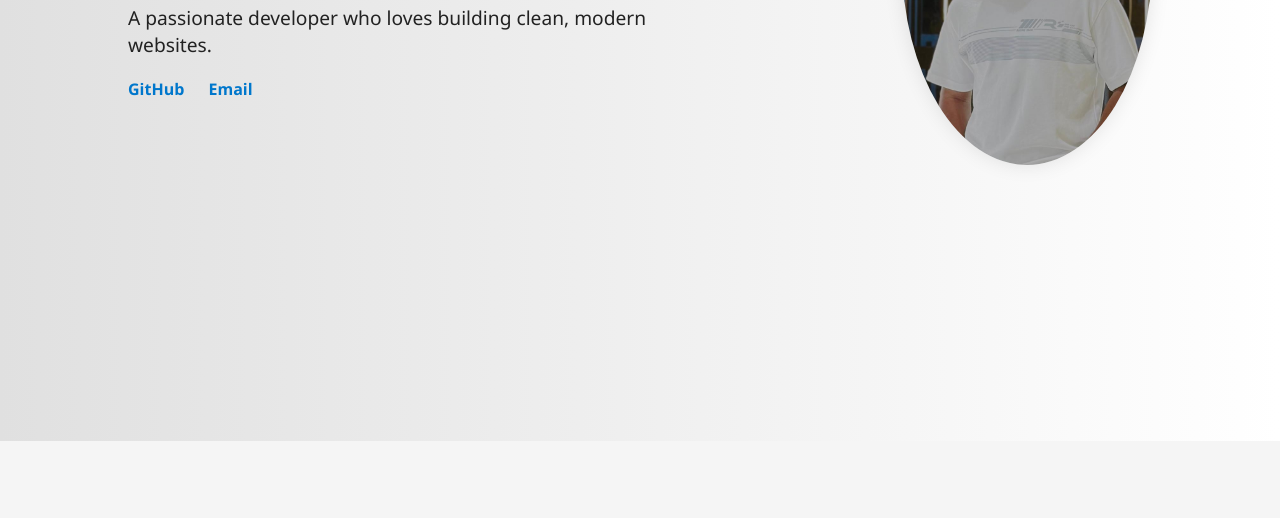
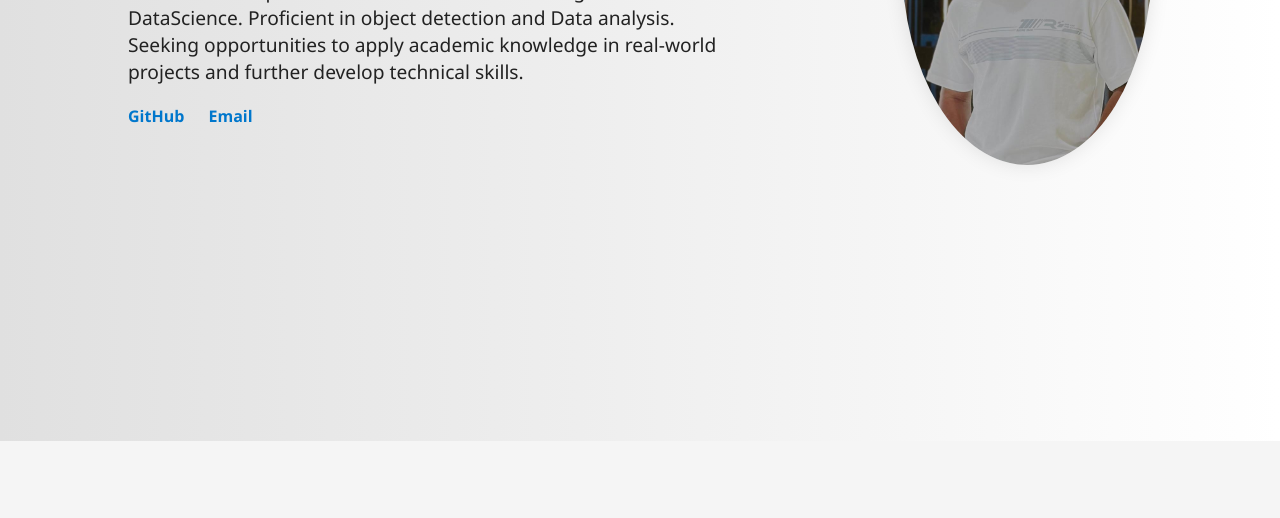
Before and after one commit to NanduSaiCharanReddy/NANDU, a plain HTML site: page index.html in a window 1280 px wide. Shown: the part 582-1100 px from the top of the page. Drawn offline with Linux system fonts and the light colour scheme.

Commit message:
Update index.html

```diff
--- a/index.html
+++ b/index.html
@@ -37,7 +37,7 @@
   <header class="hero" id="hero">
     <div class="hero-text">
       <h1>Hi, I'm Nandu Sai Charan Reddy</h1>
-      <p>A passionate developer who loves building clean, modern websites.</p>
+      <p>Motivated Computer Science student with a strong foundation in DataScience. Proficient in object detection and Data analysis. Seeking opportunities to apply academic knowledge in real-world projects and further develop technical skills.</p>
       <div class="socials">
         <a href="https://github.com/nandusaicharanreddy" target="_blank">GitHub</a>
         <a href="mailto:screddyn@gmail.com">Email</a>
```
